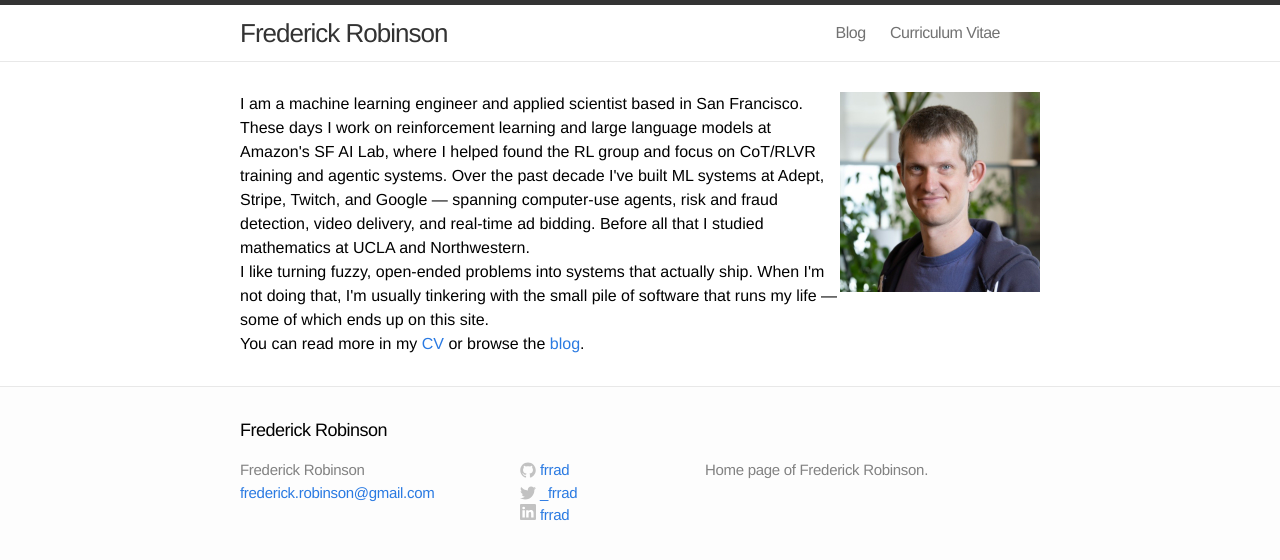
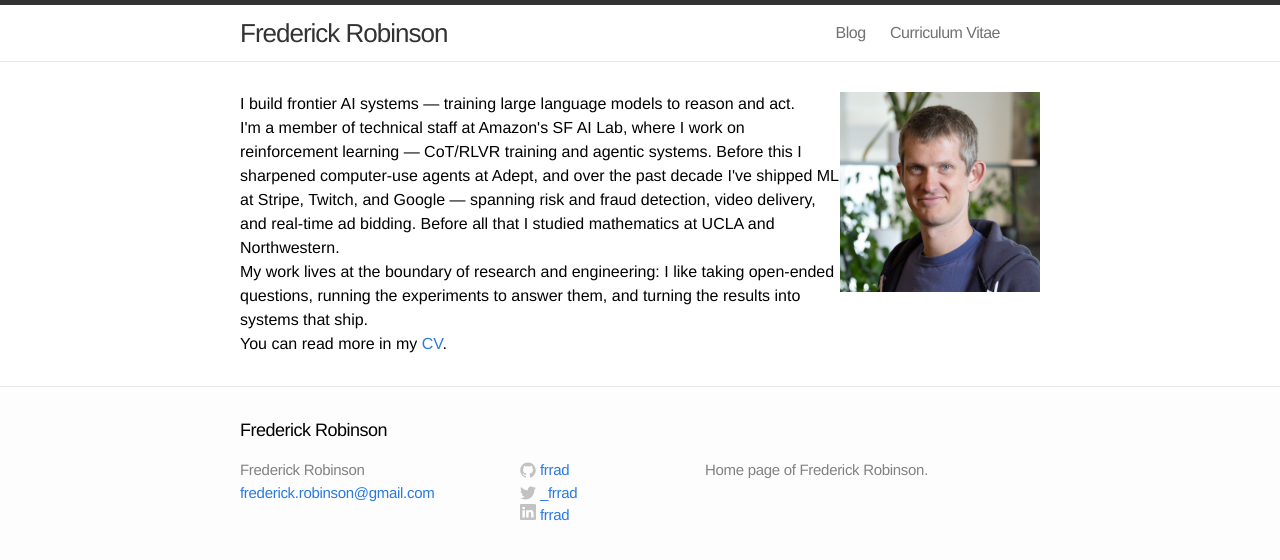
Before and after one commit to frrad/frrad.github.io, a Jekyll site: the page built from index.html, in a window 1280 px wide. Shown: the top 560 px of the page. Built offline with Jekyll 4.4.1, drawn with Linux system fonts in a browser that asks for light colours.

Commit message:
Reword homepage intro
Lead with AI/LLM framing, correct the title to member of technical
staff, drop the RL-group founding claim, make the research-vs-engineering
line more research-forward, and remove the blog mentions.

Co-Authored-By: Claude Opus 4.8 <noreply@anthropic.com>

```diff
--- a/index.html
+++ b/index.html
@@ -18,13 +18,13 @@ layout: default
 
 <div id="wrap">
   <div id="left_col">
-	<p>I am a machine learning engineer and applied scientist based in San Francisco.</p>
+	<p>I build frontier AI systems &mdash; training large language models to reason and act.</p>
 
-	<p>These days I work on reinforcement learning and large language models at Amazon's SF AI Lab, where I helped found the RL group and focus on CoT/RLVR training and agentic systems. Over the past decade I've built ML systems at Adept, Stripe, Twitch, and Google &mdash; spanning computer-use agents, risk and fraud detection, video delivery, and real-time ad bidding. Before all that I studied mathematics at UCLA and Northwestern.</p>
+	<p>I'm a member of technical staff at Amazon's SF AI Lab, where I work on reinforcement learning &mdash; CoT/RLVR training and agentic systems. Before this I sharpened computer-use agents at Adept, and over the past decade I've shipped ML at Stripe, Twitch, and Google &mdash; spanning risk and fraud detection, video delivery, and real-time ad bidding. Before all that I studied mathematics at UCLA and Northwestern.</p>
 
-	<p>I like turning fuzzy, open-ended problems into systems that actually ship. When I'm not doing that, I'm usually tinkering with the small pile of software that runs my life &mdash; some of which ends up on this site.</p>
+	<p>My work lives at the boundary of research and engineering: I like taking open-ended questions, running the experiments to answer them, and turning the results into systems that ship.</p>
 
-	<p>You can read more in my <a href="/cv.html">CV</a> or browse the <a href="/blog.html">blog</a>.</p>
+	<p>You can read more in my <a href="/cv.html">CV</a>.</p>
   </div>
   <div id="right_col">
 	<img src="/assets/selfie.jpg" width="100%">
```
